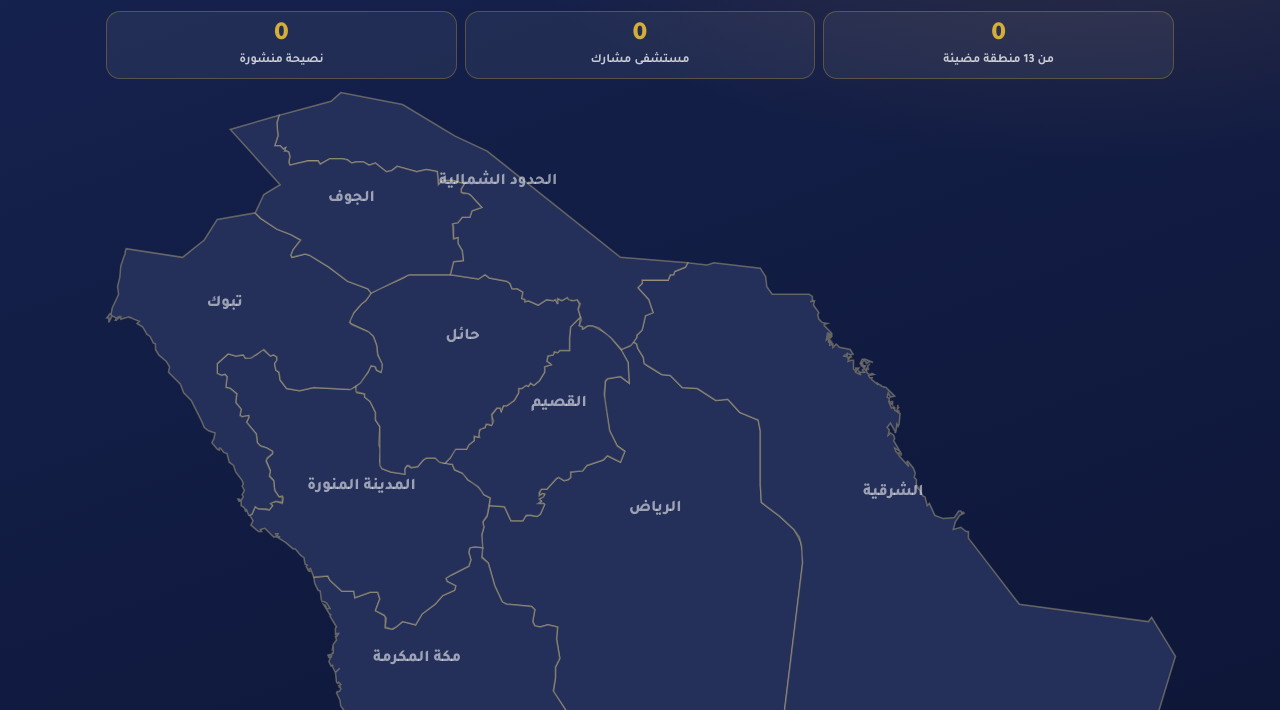
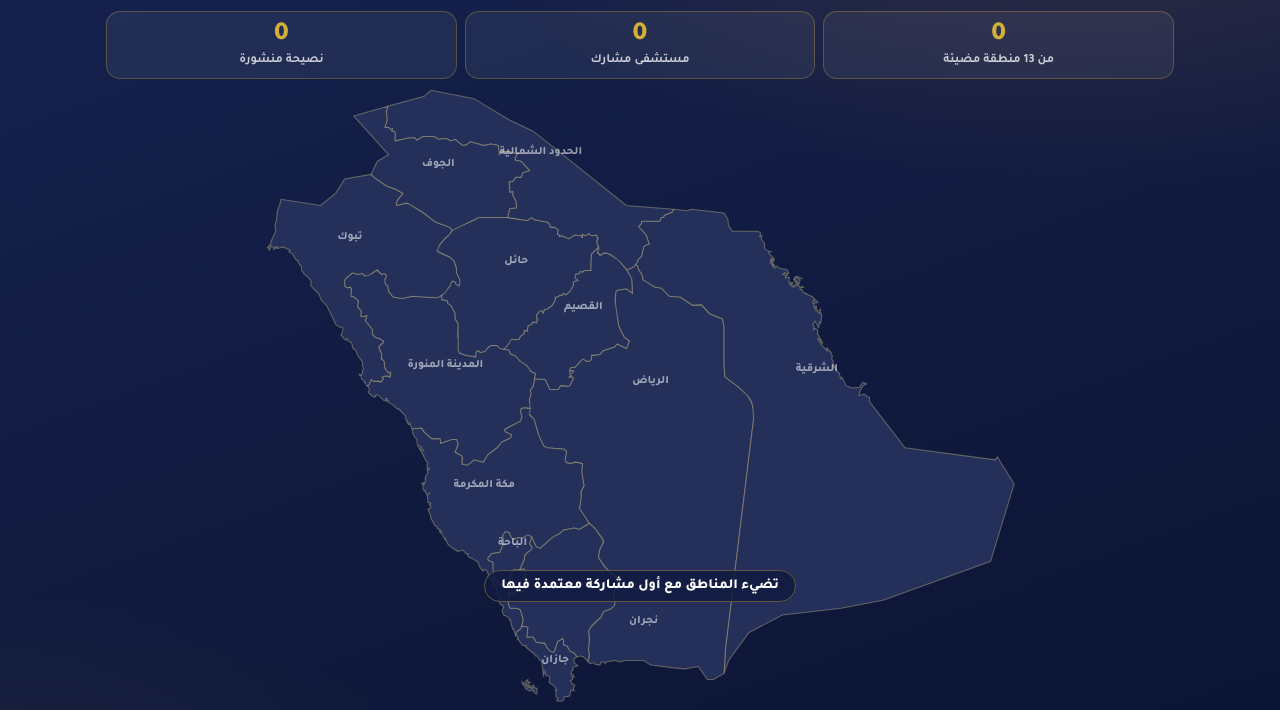
Before and after one commit to malneami/sspem-pulse-map, a plain HTML site: page index.html in a window 1280 px wide. Shown: the part 78-788 px from the top of the page. Drawn offline with Linux system fonts and the light colour scheme.

Commit message:
Fit the map to the screen on desktop
Co-Authored-By: Claude Opus 5.5 <noreply@anthropic.com>
Claude-Session: https://claude.ai/code/session_014Mr1c8yhpivV61FaEn43Xb

```diff
--- a/index.html
+++ b/index.html
@@ -28,7 +28,7 @@
   .demo-banner { max-width:1100px; margin:10px auto 0; padding:0 16px; }
   .demo-banner div { background:rgba(242,163,58,.16); border:1.5px dashed var(--amber); border-radius:12px; padding:8px 12px; font-weight:800; font-size:14px; }
   .map-wrap { position:relative; max-width:1100px; margin:6px auto 0; padding:0 8px; }
-  svg#map { width:100%; height:auto; display:block; touch-action:manipulation; }
+  svg#map { width:100%; height:auto; max-height:78vh; display:block; margin:0 auto; touch-action:manipulation; }
   .region { fill:#25305a; stroke:rgba(236,214,141,.35); stroke-width:1.4; transition:fill .8s; }
   .region.lit { fill:url(#litGrad); stroke:rgba(255,236,180,.9); filter:url(#glow); }
   .region:hover { fill:#2f3b6a; }
```
